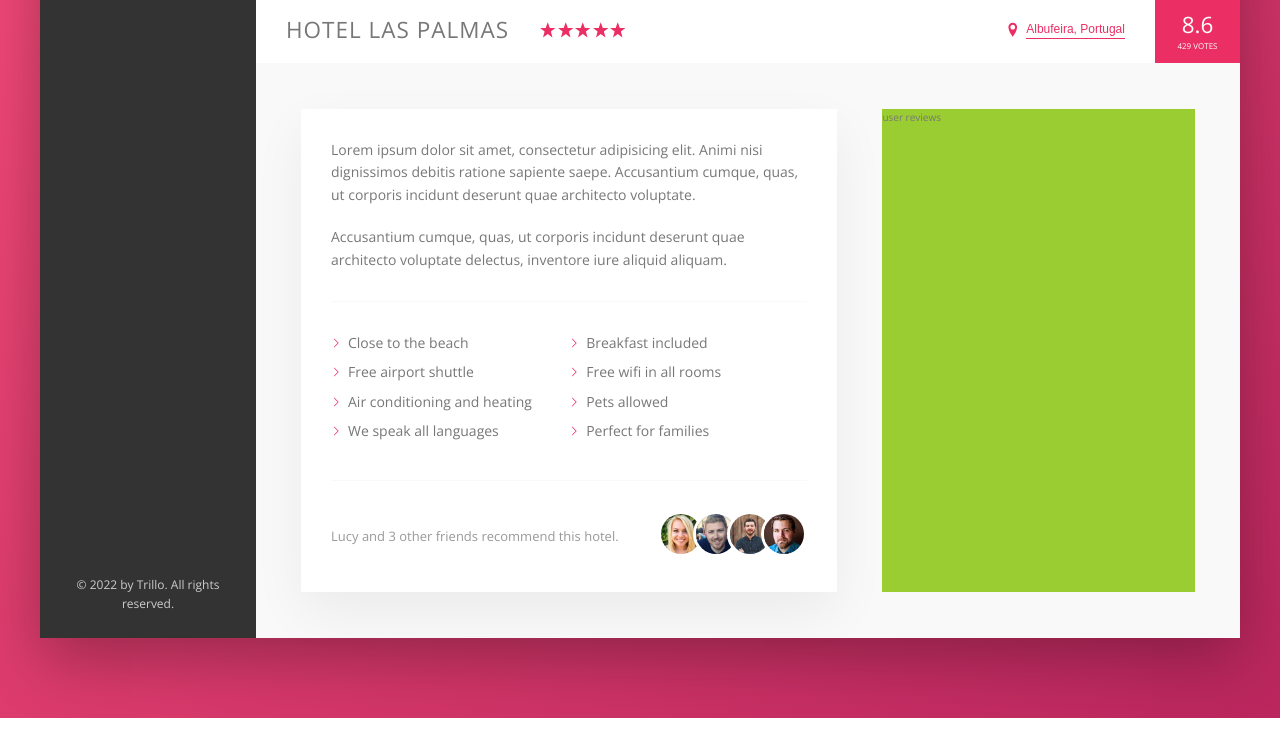
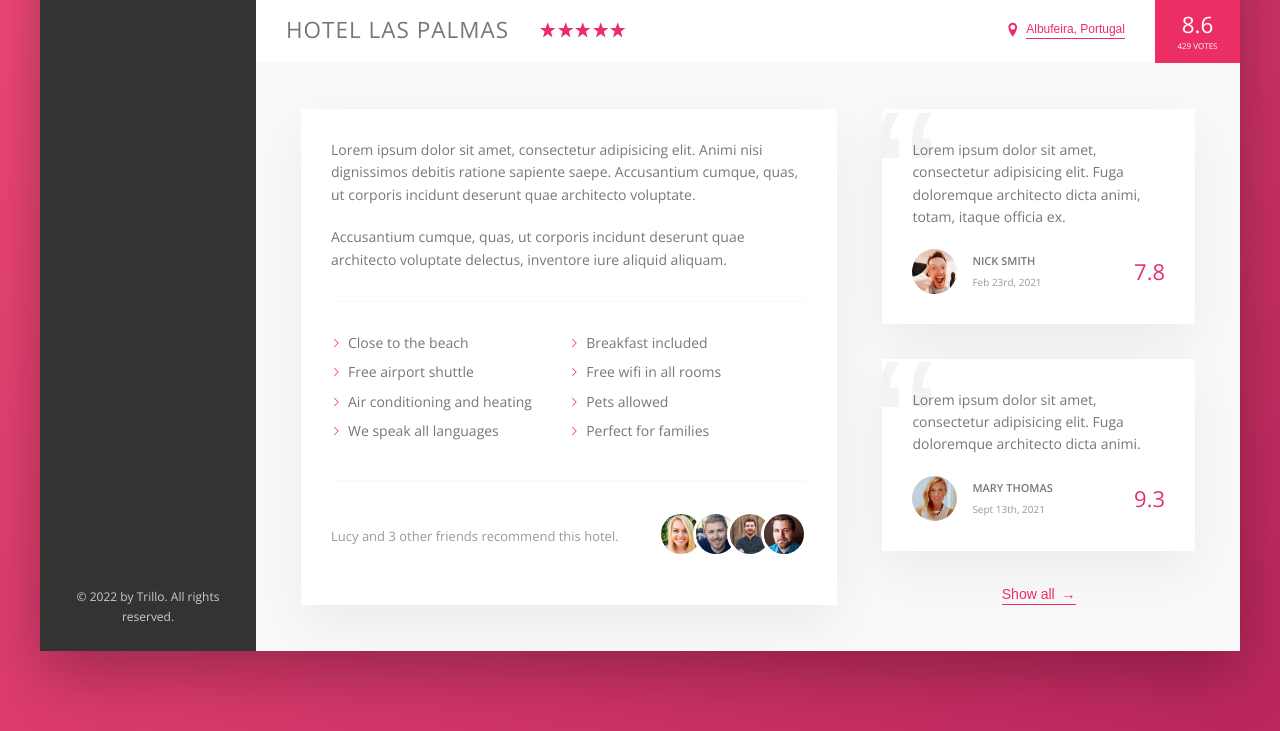
Before and after one commit to yabandzhiev/trillo, a website: page index.html in a window 1280 px wide. Shown: the part 538-1269 px from the top of the page. Drawn offline with nearby package versions, Linux system fonts and the light colour scheme.

Commit message:
finish styling user section

```diff
--- a/index.html
+++ b/index.html
@@ -162,7 +162,36 @@
                 </div>
               </div>
             </div>
-            <div class="user-reviews">user reviews</div>
+            <div class="user-reviews">
+              <figure class="review">
+                <blockquote class="review__text">
+                  Lorem ipsum dolor sit amet, consectetur adipisicing elit. Fuga doloremque architecto dicta animi, totam, itaque officia ex.
+                </blockquote>
+                <figcaption class="review__user">
+                  <img src="img/user-1.jpg" alt="User 1" class="review__photo">
+                  <div class="review__user-box">
+                    <p class="review__user-name">Nick Smith</p>
+                    <p class="review__user-date">Feb 23rd, 2021</p>
+                  </div>
+                  <div class="review__rating">7.8</div>
+                </figcaption>
+              </figure>
+              <figure class="review">
+                <blockquote class="review__text">
+                  Lorem ipsum dolor sit amet, consectetur adipisicing elit. Fuga doloremque architecto dicta animi.
+                </blockquote>
+                <figcaption class="review__user">
+                  <img src="img/user-2.jpg" alt="User 2" class="review__photo">
+                  <div class="review__user-box">
+                    <p class="review__user-name">Mary Thomas</p>
+                    <p class="review__user-date">Sept 13th, 2021</p>
+                  </div>
+                    <div class="review__rating">9.3</div>
+                </figcaption>
+              </figure>
+
+              <button class="btn-inline">Show all <span>&rarr;</span></button>
+            </div>
           </div>
         </main>
       </div>
--- a/sass/_components.scss
+++ b/sass/_components.scss
@@ -258,8 +258,17 @@
   cursor: pointer;
   transition: all 0.2s;
 
+  & span {
+    margin-left: 3px;
+    transition: margin-left 0.2s;
+  }
+
   &:hover {
     color: var(--color-grey-dark-1);
+
+    span {
+      margin-left: 8px;
+    }
   }
   &:focus {
     outline: none;
@@ -352,3 +361,61 @@
     }
   }
 }
+
+////////////////////////////////////
+/// RECOMMEND
+.review {
+  background-color: white;
+  box-shadow: var(--shadow-light);
+  padding: 3rem;
+  margin-bottom: 3.5rem;
+  position: relative;
+  overflow: hidden;
+
+  &__text {
+    margin-bottom: 2rem;
+    z-index: 10;
+    position: relative;
+  }
+
+  &__user {
+    display: flex;
+    align-items: center;
+  }
+  &__photo {
+    height: 4.5rem;
+    width: 4.5rem;
+    border-radius: 50%;
+    margin-right: 1.5rem;
+  }
+  &__user-box {
+    margin-right: auto;
+  }
+  &__user-name {
+    font-size: 1.1rem;
+    font-weight: 600;
+    text-transform: uppercase;
+    margin-bottom: 0.4rem;
+  }
+  &__user-date {
+    font-size: 1rem;
+    color: var(--color-grey-dark-3);
+  }
+  &__rating {
+    color: var(--color-primary);
+    font-size: 2.2rem;
+    font-weight: 300;
+  }
+
+  &::before {
+    content: "\201C";
+    position: absolute;
+    top: -2.75rem;
+    left: -1rem;
+    line-height: 1;
+    font-size: 20rem;
+    color: var(--color-grey-light-2);
+    font-family: sans-serif;
+    z-index: 1;
+  }
+}
--- a/sass/_layout.scss
+++ b/sass/_layout.scss
@@ -37,6 +37,7 @@
 }
 
 .detail {
+  font-size: 1.4rem;
   display: flex;
   padding: 4.5rem;
   background-color: var(--color-grey-light-1);
@@ -44,7 +45,6 @@
 }
 
 .description {
-  font-size: 1.4rem;
   background-color: #fff;
   box-shadow: var(--shadow-light);
   padding: 3rem;
@@ -53,6 +53,9 @@
 }
 
 .user-reviews {
-  background-color: yellowgreen;
   flex: 1;
+
+  display: flex;
+  flex-direction: column;
+  align-items: center;
 }
```
Also changed, not shown: css/style.css, 1 other file.
